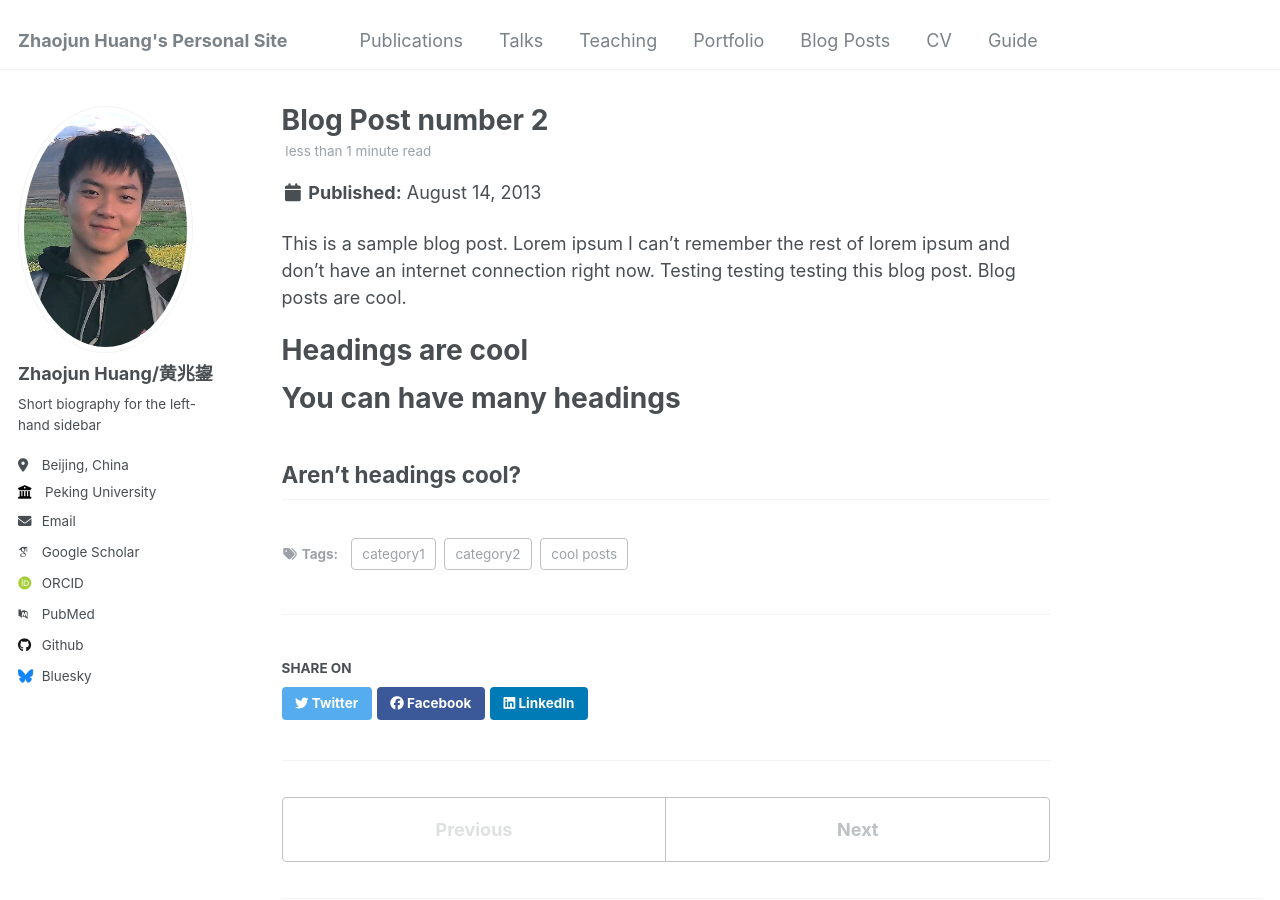
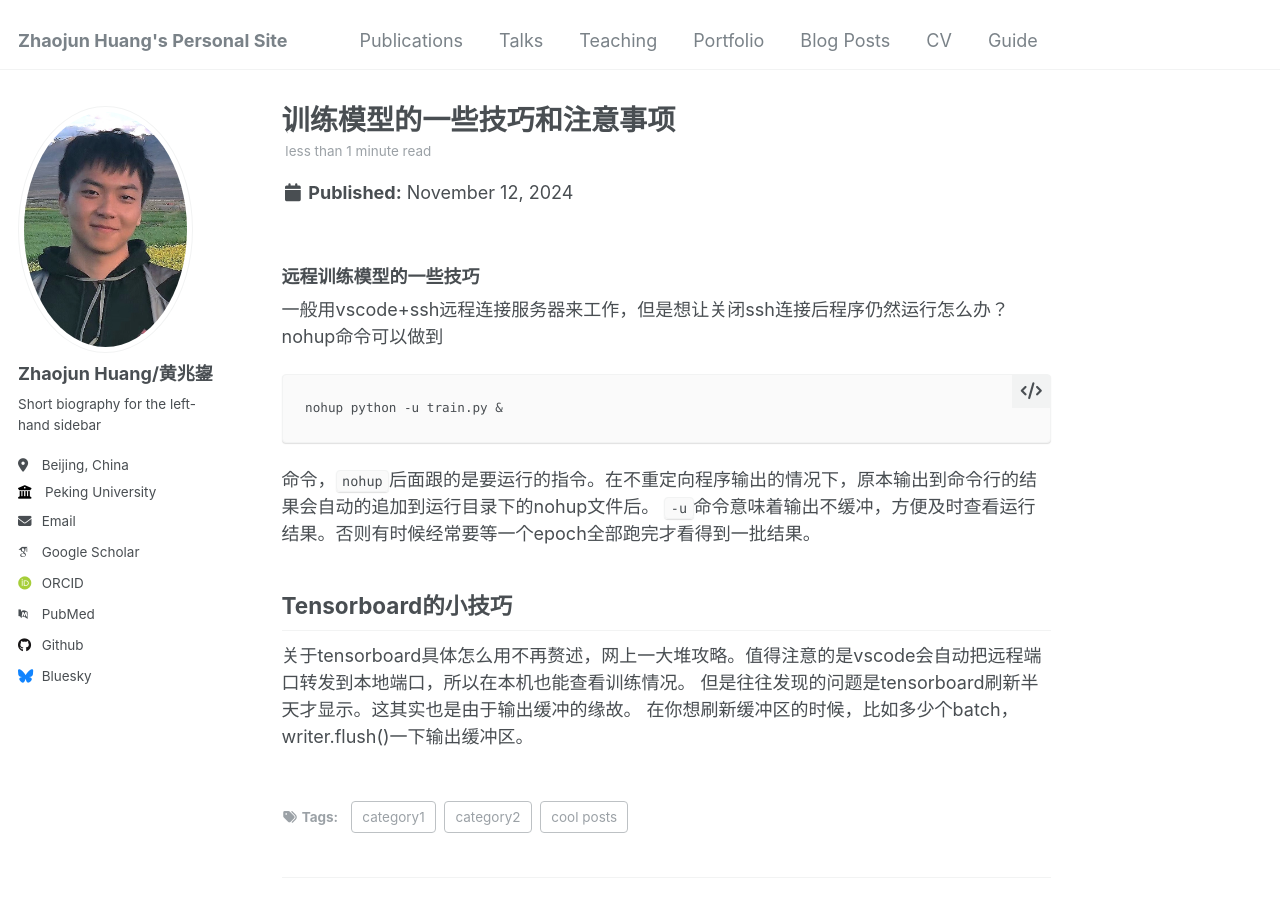
Before and after one commit to BAJimH/BAJimH.github.io, a Jekyll site: the page built from _posts/2013-08-14-blog-post-2.md, in a window 1280 px wide and 900 px high. Built offline with Jekyll 4.4.1, drawn with Linux system fonts in a browser that asks for light colours; some web fonts are replaced.

Commit message:
Update 2013-08-14-blog-post-2.md

````diff
--- a/_posts/2013-08-14-blog-post-2.md
+++ b/_posts/2013-08-14-blog-post-2.md
@@ -1,20 +1,23 @@
 ---
-title: 'Blog Post number 2'
-date: 2013-08-14
-permalink: /posts/2013/08/blog-post-2/
+title: '训练模型的一些技巧和注意事项'
+date: 2024-11-12
+permalink: /posts/2024/11/train/
 tags:
   - cool posts
   - category1
   - category2
 ---
 
-This is a sample blog post. Lorem ipsum I can't remember the rest of lorem ipsum and don't have an internet connection right now. Testing testing testing this blog post. Blog posts are cool.
+### 远程训练模型的一些技巧
+一般用vscode+ssh远程连接服务器来工作，但是想让关闭ssh连接后程序仍然运行怎么办？
+nohup命令可以做到
+```
+nohup python -u train.py &
+```
+命令，`nohup`后面跟的是要运行的指令。在不重定向程序输出的情况下，原本输出到命令行的结果会自动的追加到运行目录下的nohup文件后。
+`-u`命令意味着输出不缓冲，方便及时查看运行结果。否则有时候经常要等一个epoch全部跑完才看得到一批结果。
 
-Headings are cool
-======
-
-You can have many headings
-======
-
-Aren't headings cool?
-------
+## Tensorboard的小技巧
+关于tensorboard具体怎么用不再赘述，网上一大堆攻略。值得注意的是vscode会自动把远程端口转发到本地端口，所以在本机也能查看训练情况。
+但是往往发现的问题是tensorboard刷新半天才显示。这其实也是由于输出缓冲的缘故。
+在你想刷新缓冲区的时候，比如多少个batch，writer.flush()一下输出缓冲区。
````
